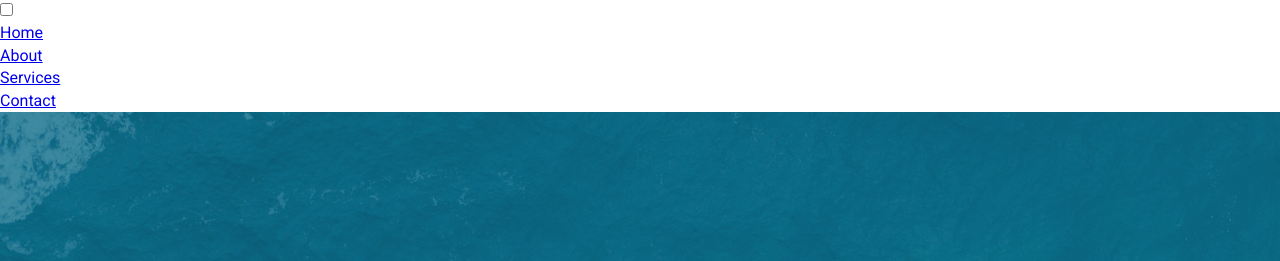
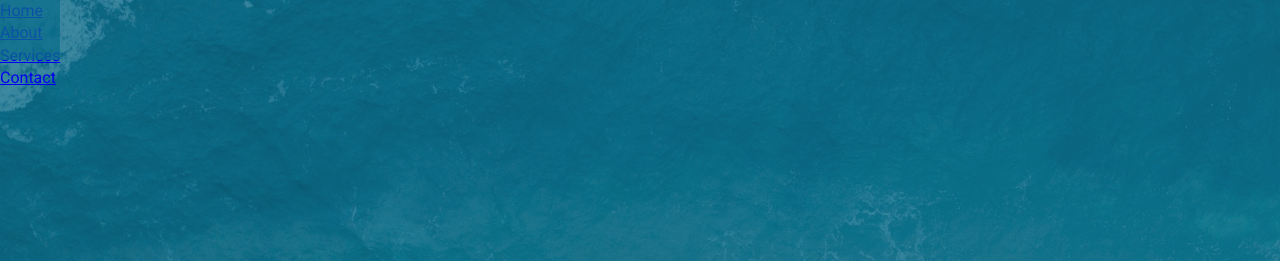
Before and after one commit to AlbertStjarne/Hamburger_overlay_menu, a plain HTML site: page index.html in a window 1280 px wide. Shown: the top 261 px of the page. Drawn offline with Linux system fonts and the light colour scheme.

Commit message:
adds styling to the menu

```diff
--- a/css/menu.css
+++ b/css/menu.css
@@ -0,0 +1,31 @@
+.menu-wrap {
+  position: fixed;
+  top: 0;
+  left: 0;
+  z-index: 1;
+}
+
+.menu-wrap .toggler {
+  position: absolute;
+  top: 0;
+  left: 0;
+  z-index: 2;
+  cursor: pointer;
+  width: 50px;
+  height: 50px;
+  opacity: 0;
+}
+
+.menu-wrap .hamburger {
+  position: absolute;
+  top: 0;
+  left: 0;
+  z-index: 1;
+  width: 60px;
+  height: 60px;
+  padding: 1rem;
+  background: var(--primary-color);
+  display: flex;
+  align-items: center;
+  justify-content: center;
+}
--- a/index.html
+++ b/index.html
@@ -11,7 +11,7 @@
 </head>
 <body>
   <div class="menu-wrap">
-    <input type="checkbox" id="toggler">
+    <input type="checkbox" class="toggler">
     <div class="hamburger"><div></div></div>
     <div class="menu">
       <div>
```
